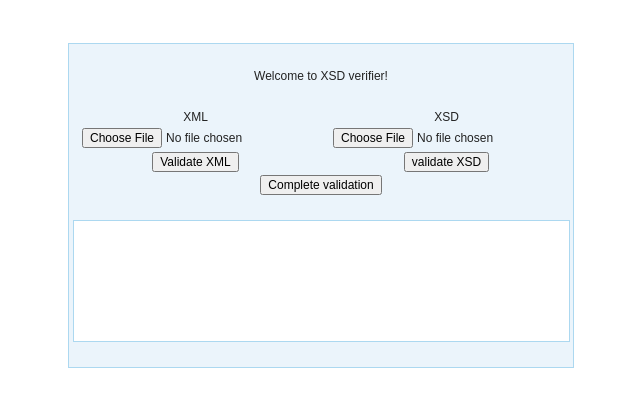
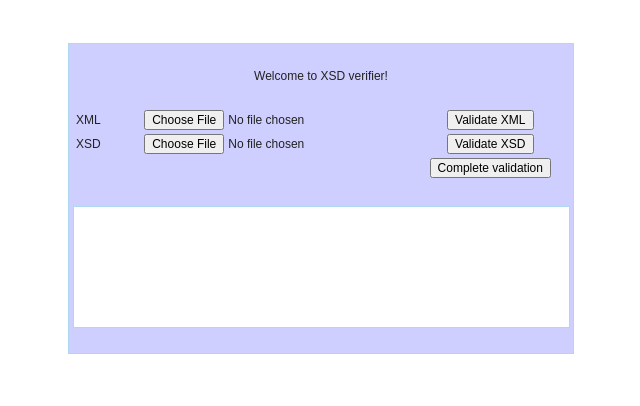
Before and after one commit to Naify/XSD_verifier, a plain HTML site: page index.html in a window 1280 px wide. Shown: the whole page, without its empty margins (319-959 px from the left). Drawn offline with nearby package versions, Linux system fonts and the light colour scheme.

Commit message:
'redesign'

```diff
--- a/index.html
+++ b/index.html
@@ -15,18 +15,20 @@
 			<table id="sender">
 				<tr>
 					<td>XML</td>
-					<td>XSD</td>
+					<td><input type="file" name="xml" /></td>
+					<td><input type="submit" id="xmlval" value="Validate XML" onclick="document.theForm.func.value='xmlval'" /></td>
 				</tr>
 				<tr>
-					<td><input type="file" name="xml" /></td>
+					<td>XSD</td>
 					<td><input type="file" name="xsd" /></td>
+					<td><input type="submit" id="xsdval" value="Validate XSD" onclick="document.theForm.func.value='xsdval'" /></td>
 				</tr>
 				<tr>
-					<td><input type="submit" id="xmlval" value="Validate XML" onclick="document.theForm.func.value='xmlval'" /></td>
-					<td><input type="submit" id="xsdval" value="validate XSD" onclick="document.theForm.func.value='xsdval'" /></td>
+					<td></td>
+					<td></td>
+					<td><input type="submit" id="upload" value="Complete validation" onclick="document.theForm.func.value='comlpval'" /></td>
 				</tr>
 			</table>
-			<input type="submit" id="upload" value="Complete validation" onclick="document.theForm.func.value='comlpval'" />
 			<input type="hidden" name="func" id="func" value="null" />
 		</form>
 		<iframe id="logbox" name="logbox"></iframe>
--- a/style.css
+++ b/style.css
@@ -13,7 +13,7 @@ input { font:12px arial; }
 }
 #wrapper {
 	margin:0 auto;
-	background:#EBF4FB;
+	background:#CECEFF;
 	width:504px;
 	border:1px solid #ACD8F0; }
 
```
